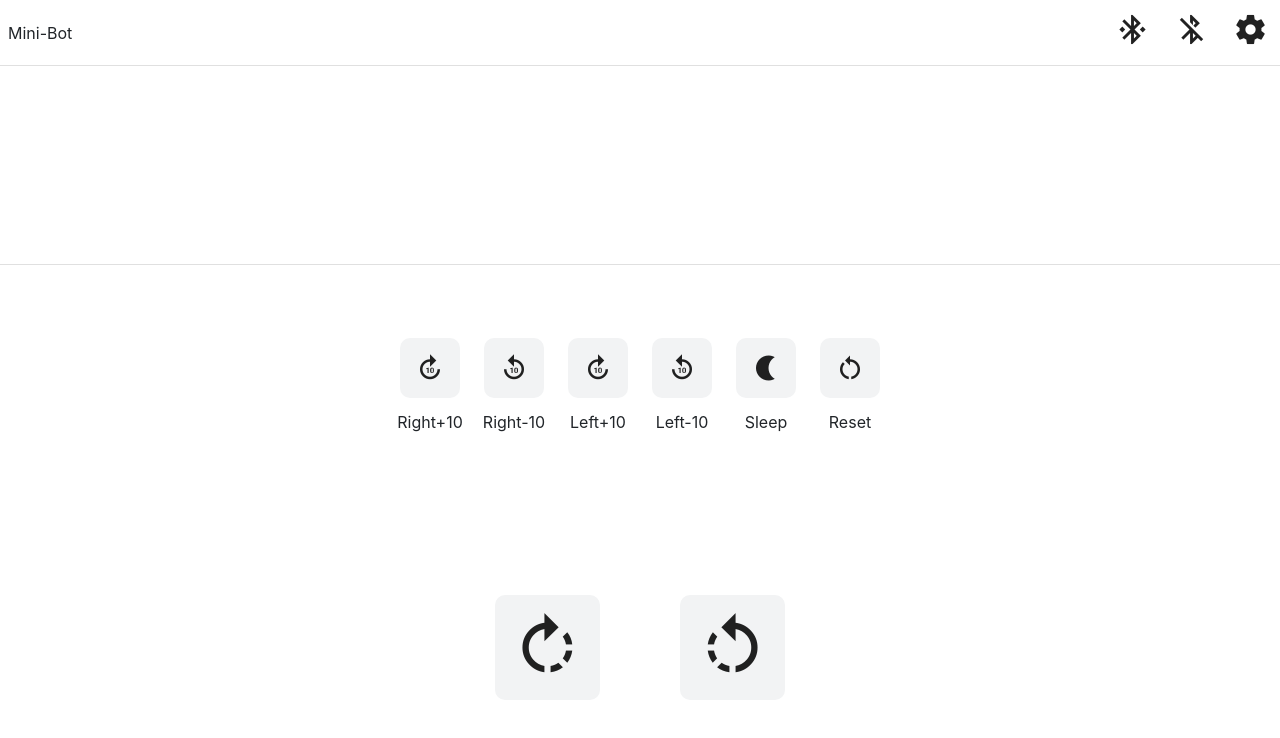
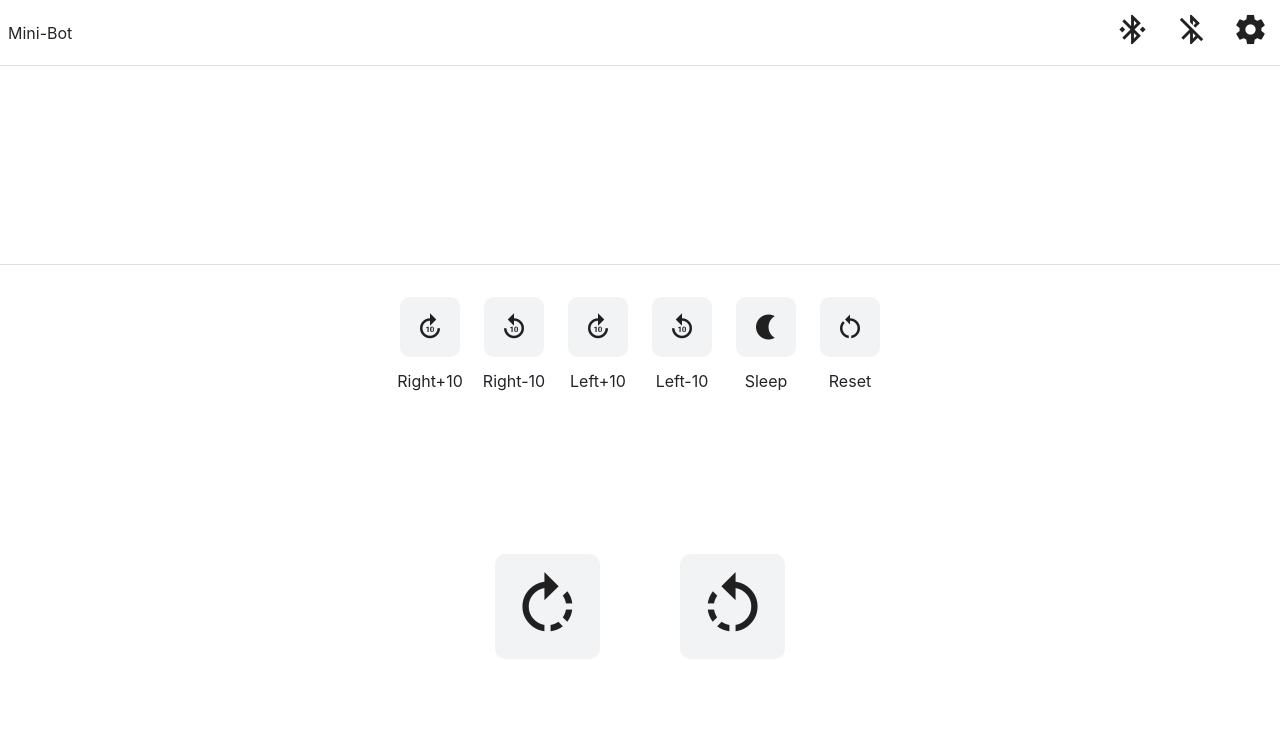
Before and after one commit to chunbikm59/chunbikm59.github.io, a website: page Mini-Bot/index.html in a window 1280 px wide. Both pictures are taken after a click on the button "settings". Drawn offline with nearby package versions, Linux system fonts and the light colour scheme.

Commit message:
Update styles.css

```diff
--- a/Mini-Bot/css/styles.css
+++ b/Mini-Bot/css/styles.css
@@ -81,7 +81,8 @@ button {
 .rotate{
 	padding:10px;
 
-	margin: 30px;
+	margin-right: 30px;
+	margin-left: 30px;
 }
 .rotate_icon{
 	font-size: 75px;
@@ -101,9 +102,10 @@ button {
 }
 #settings_btn{
 	margin-inline: auto;
+	padding: 20px;
 	display:none;
 	transition: all 1s;
-    margin: auto;
+
 
 }
 
```
